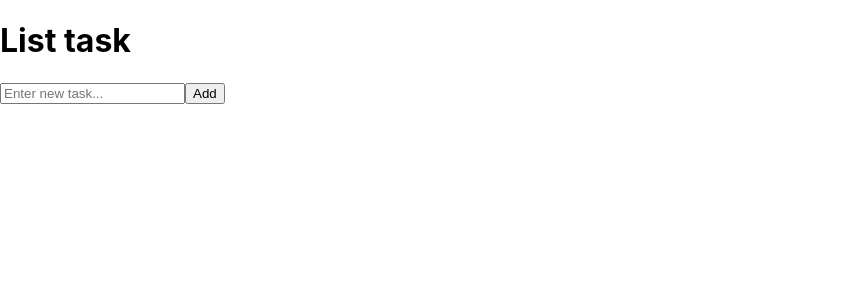
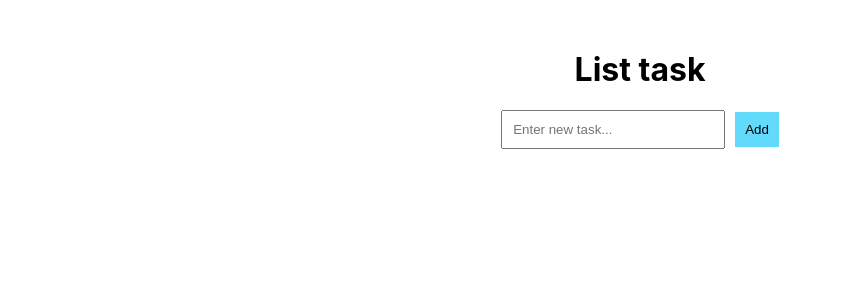
Before and after one commit to AleksandrKompanetc/todoApp, a React (Create React App) app: page / in a window 1280 px wide. Shown: the top 300 px of the page, without its empty margins (0-842 px from the left). Built offline with nearby package versions, Linux system fonts and the light colour scheme.

Commit message:
adding styles

```diff
--- a/src/App.css
+++ b/src/App.css
@@ -1,6 +1,6 @@
-.App {
+/* .App {
   text-align: center;
-}
+} */
 
 .App-logo {
   height: 40vmin;
@@ -36,3 +36,46 @@
     transform: rotate(360deg);
   }
 }
+
+.App {
+  text-align: center;
+  margin-top: 50px;
+}
+
+input {
+  padding: 10px;
+  margin-right: 10px;
+  width: 200px;
+}
+
+button {
+  padding: 10px;
+  background-color: #61dafb;
+  border: none;
+  cursor: pointer;
+}
+
+button:hover {
+  background-color: #21a1f1;
+}
+
+ul {
+  list-style-type: none;
+  padding: 0;
+}
+
+li {
+  display: flex;
+  justify-content: space-between;
+  margin: 10px auto;
+  width: 300px;
+}
+
+li button {
+  background-color: #ff4d4d;
+  color: white;
+}
+
+li button:hover {
+  background-color: #ff1a1a;
+}
```
Also changed, not shown: src/App.js (+4 -3 lines).
